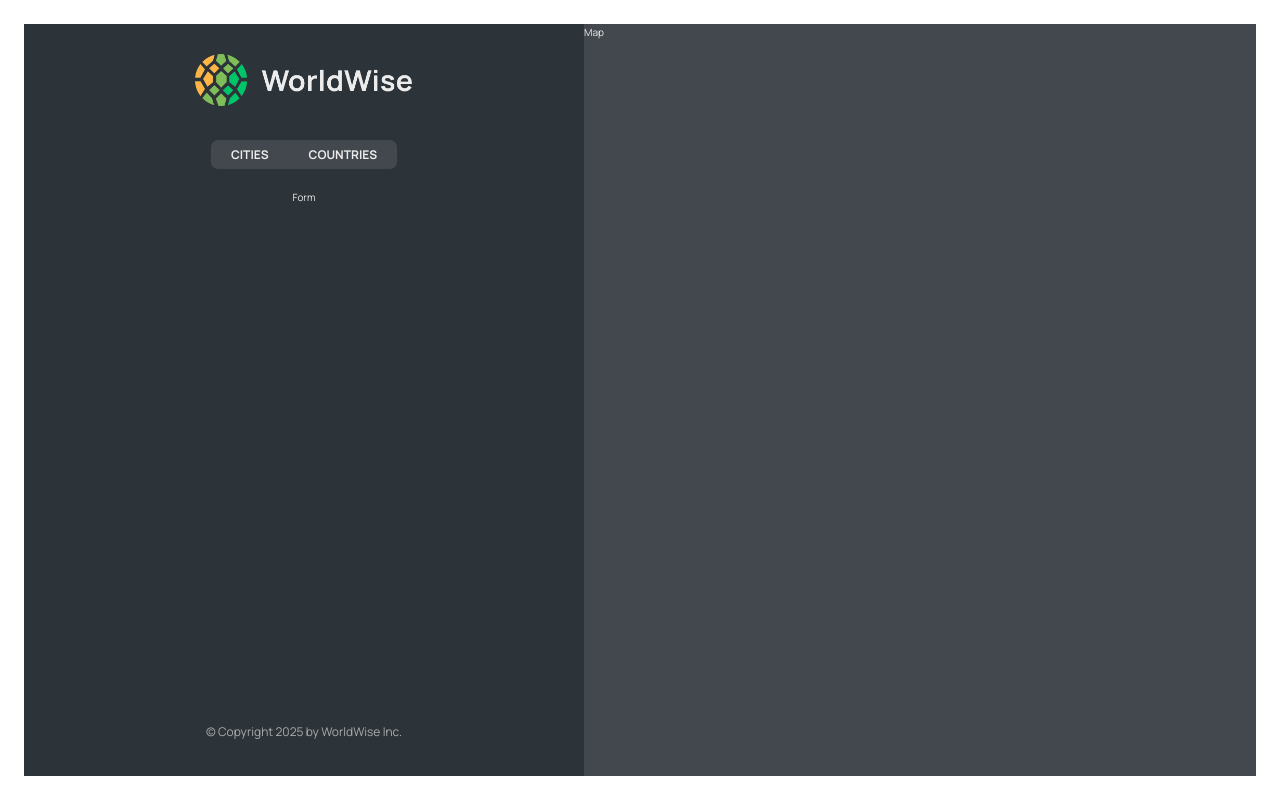
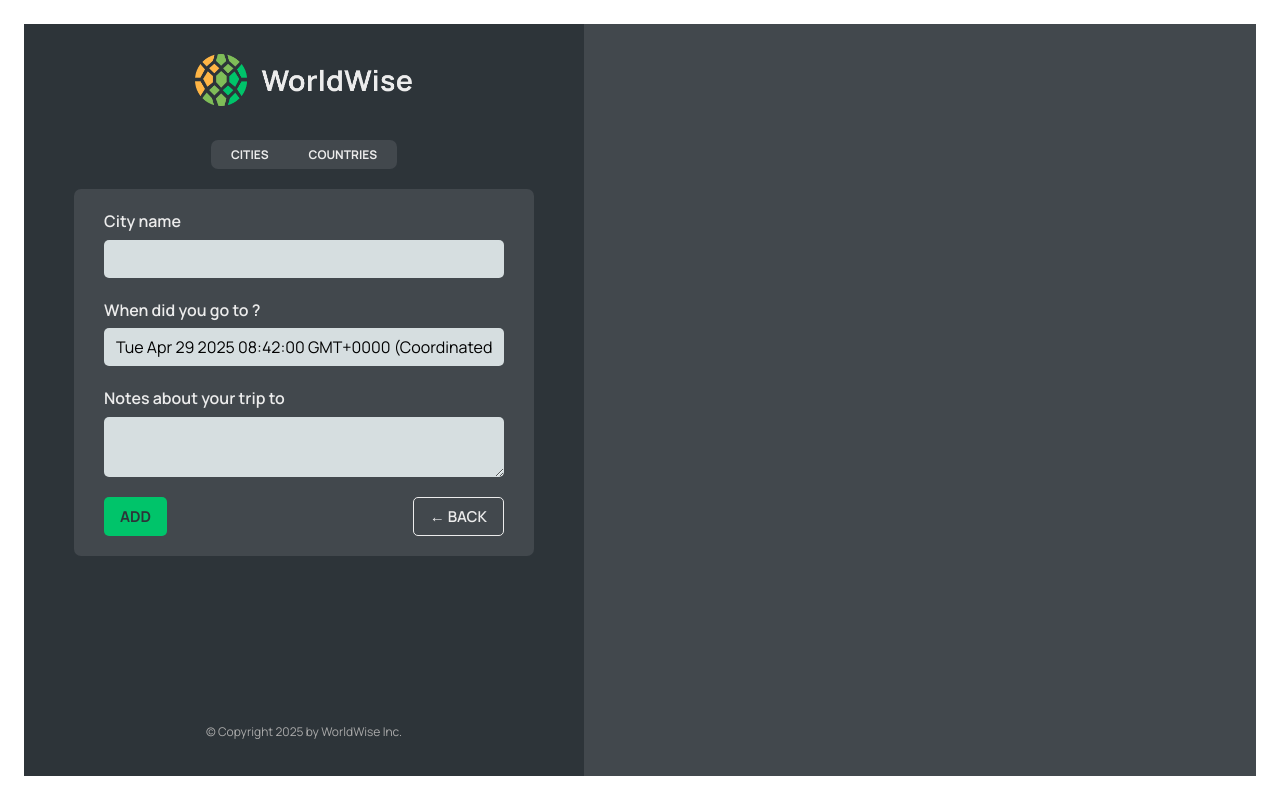
Before and after one commit to 13reath/Worldwide, a React (Vite) app: page /app/form in a window 1280 px wide. Built offline with nearby package versions, Linux system fonts and the light colour scheme; data requests are answered from the project's data file.

Commit message:
finished navigation

```diff
--- a/src/App.jsx
+++ b/src/App.jsx
@@ -1,4 +1,4 @@
-import { BrowserRouter, Route, Routes } from "react-router-dom";
+import { BrowserRouter, Navigate, Route, Routes } from "react-router-dom";
 import { useEffect, useState } from "react";
 
 import Homepage from "./pages/Homepage";
@@ -8,7 +8,8 @@ import Login from "./pages/Login";
 import AppLayout from "./pages/AppLayout";
 import CityList from "./components/CityList";
 import PageNotFound from "./pages/PageNotFound";
-
+import City from "./components/City";
+import Form from "./components/Form";
 import CountryList from "./components/CountryList";
 
 const BASE_URL = "http://localhost:8000";
@@ -41,19 +42,17 @@ function App() {
         <Route path="pricing" element={<Pricing />} />
         <Route path="login" element={<Login />} />
         <Route path="app" element={<AppLayout />}>
-          <Route
-            index
-            element={<CityList cities={cities} isLoading={isLoading} />}
-          />
+          <Route index element={<Navigate replace to="cities" />} />
           <Route
             path="cities"
             element={<CityList cities={cities} isLoading={isLoading} />}
           />
+          <Route path="cities/:id" element={<City />} />
           <Route
             path="countries"
             element={<CountryList cities={cities} isLoading={isLoading} />}
           />
-          <Route path="form" element={<p>Form</p>} />
+          <Route path="form" element={<Form />} />
         </Route>
         <Route path="*" element={<PageNotFound />} />
       </Routes>
--- /dev/null
+++ b/src/components/Button.jsx
@@ -0,0 +1,11 @@
+import styles from "./Button.module.css";
+
+function Button({ children, onClick, type }) {
+  return (
+    <button onClick={onClick} className={`${styles.btn} ${styles[type]}`}>
+      {children}
+    </button>
+  );
+}
+
+export default Button;
--- a/src/components/City.jsx
+++ b/src/components/City.jsx
@@ -1,4 +1,6 @@
+import { useSearchParams } from "react-router-dom";
 import styles from "./City.module.css";
+import Flag from "react-world-flags";
 
 const formatDate = (date) =>
   new Intl.DateTimeFormat("en", {
@@ -8,7 +10,16 @@ const formatDate = (date) =>
     weekday: "long",
   }).format(new Date(date));
 
+function emojiToCountryCode(emoji) {
+  return [...emoji]
+    .map((char) => String.fromCharCode(char.codePointAt(0) - 127397))
+    .join("");
+}
+
 function City() {
+  const [searchParams, setSearchParams] = useSearchParams();
+  const lat = searchParams.get("lat");
+  const lng = searchParams.get("lng");
   // TEMP DATA
   const currentCity = {
     cityName: "Lisbon",
@@ -24,7 +35,13 @@ function City() {
       <div className={styles.row}>
         <h6>City name</h6>
         <h3>
-          <span>{emoji}</span> {cityName}
+          <span>
+            <Flag
+              code={emojiToCountryCode(emoji)}
+              style={{ width: "30px", height: "30px" }}
+            />
+          </span>
+          {cityName}
         </h3>
       </div>
 
@@ -51,9 +68,7 @@ function City() {
         </a>
       </div>
 
-      <div>
-        <ButtonBack />
-      </div>
+      <div>{/* <ButtonBack /> */}</div>
     </div>
   );
 }
--- a/src/components/City.module.css
+++ b/src/components/City.module.css
@@ -9,6 +9,7 @@
   display: flex;
   flex-direction: column;
   gap: 2rem;
+  overflow: hidden;
 }
 
 .row {
--- a/src/components/CityItem.jsx
+++ b/src/components/CityItem.jsx
@@ -3,6 +3,7 @@
 import React from "react";
 import Flag from "react-world-flags"; // Import the library
 import styles from "./CityItem.module.css";
+import { Link } from "react-router-dom";
 
 const formatDate = (date) =>
   new Intl.DateTimeFormat("en", {
@@ -12,14 +13,19 @@ const formatDate = (date) =>
   }).format(new Date(date));
 
 function CityItem({ city }) {
-  const { cityName, country, date } = city;
+  const { cityName, country, date, id, position } = city;
 
   return (
-    <li className={styles.cityItem}>
-      <Flag code={country} style={{ width: "30px", height: "30px" }} />
-      <h3 className={styles.name}>{cityName}</h3>
-      <time className={styles.date}>({formatDate(date)})</time>
-      <button className={styles.deleteBtn}>&times;</button>
+    <li>
+      <Link
+        className={styles.cityItem}
+        to={`${id}?lat=${position.lat}&lng=${position.lng}`}
+      >
+        <Flag code={country} style={{ width: "30px", height: "30px" }} />
+        <h3 className={styles.name}>{cityName}</h3>
+        <time className={styles.date}>({formatDate(date)})</time>
+        <button className={styles.deleteBtn}>&times;</button>
+      </Link>
     </li>
   );
 }
--- a/src/components/CountryList.jsx
+++ b/src/components/CountryList.jsx
@@ -30,7 +30,7 @@ function CountryList({ cities, isLoading }) {
   return (
     <ul className={styles.countryList}>
       {countries.map((country) => (
-        <CountryItem country={country} key={country} />
+        <CountryItem country={country} key={country.country} />
       ))}
     </ul>
   );
--- a/src/components/Form.jsx
+++ b/src/components/Form.jsx
@@ -3,6 +3,8 @@
 import { useState } from "react";
 
 import styles from "./Form.module.css";
+import Button from "./Button";
+import { useNavigate } from "react-router-dom";
 
 export function convertToEmoji(countryCode) {
   const codePoints = countryCode
@@ -13,6 +15,8 @@ export function convertToEmoji(countryCode) {
 }
 
 function Form() {
+  const navigate = useNavigate();
+
   const [cityName, setCityName] = useState("");
   const [country, setCountry] = useState("");
   const [date, setDate] = useState(new Date());
@@ -49,8 +53,16 @@ function Form() {
       </div>
 
       <div className={styles.buttons}>
-        <button>Add</button>
-        <button>&larr; Back</button>
+        <Button type="primary">Add</Button>
+        <Button
+          type="back"
+          onClick={(e) => {
+            e.preventDefault();
+            navigate(-1);
+          }}
+        >
+          &larr; Back
+        </Button>
       </div>
     </form>
   );
--- a/src/components/Map.jsx
+++ b/src/components/Map.jsx
@@ -1,7 +1,24 @@
+import { useNavigate, useSearchParams } from "react-router-dom";
 import styles from "./Map.module.css";
 
 function Map() {
-  return <div className={styles.mapContainer}>Map</div>;
+  const navigate = useNavigate();
+
+  const [searchParams, setSearchParams] = useSearchParams();
+  const lat = searchParams.get("lat");
+  const lng = searchParams.get("lng");
+
+  return (
+    <div
+      className={styles.mapContainer}
+      onClick={() => {
+        navigate("form");
+      }}
+    >
+      {lat}
+      {lng}
+    </div>
+  );
 }
 
 export default Map;
```
Also changed, not shown: .eslintrc.cjs.
